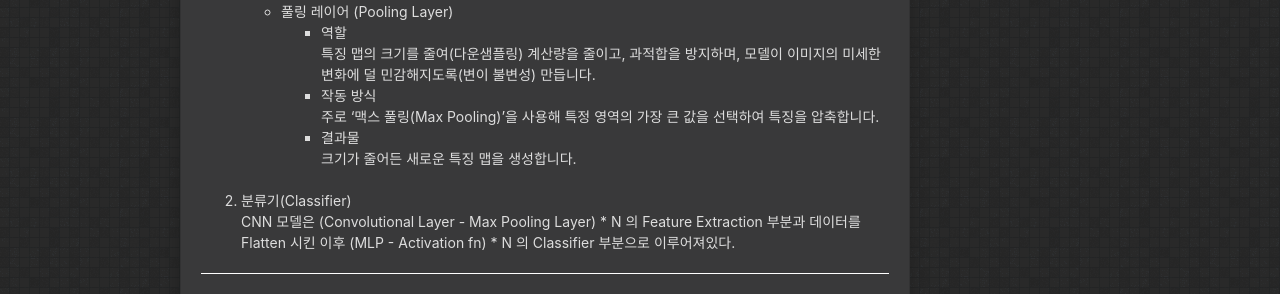
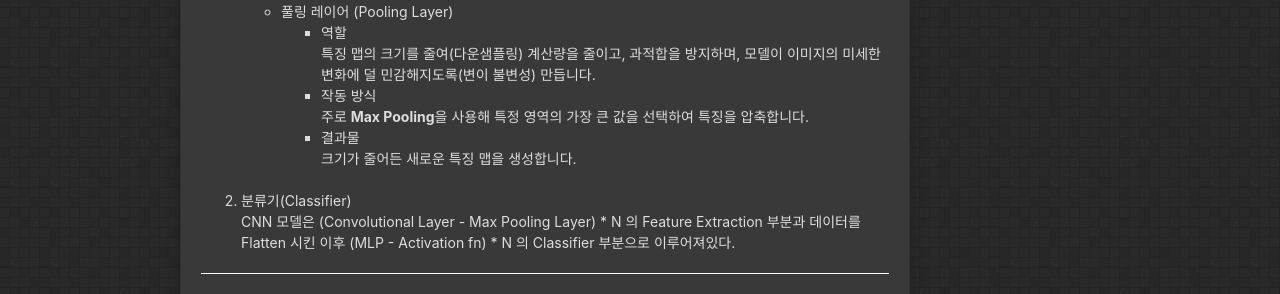
Before and after one commit to Lee-keonhee/AIcodeit, a Jekyll site: the page built from _posts/2025-08-17-weekly_6.md, in a window 1280 px wide and 900 px high, scrolled down 1005 px. Shown: the part 218-512 px from the top of the window. Built offline with Jekyll 4.4.1, drawn with Linux system fonts in a browser that asks for light colours.

Commit message:
Update 2025-08-17-weekly_6.md

```diff
--- a/_posts/2025-08-17-weekly_6.md
+++ b/_posts/2025-08-17-weekly_6.md
@@ -39,7 +39,7 @@ Convolutional Neural Network(CNN)은 기본적으로 아래 그림과 같은 형
   * 역할
   특징 맵의 크기를 줄여(다운샘플링) 계산량을 줄이고, 과적합을 방지하며, 모델이 이미지의 미세한 변화에 덜 민감해지도록(변이 불변성) 만듭니다.
   * 작동 방식
-  주로 '맥스 풀링(Max Pooling)'을 사용해 특정 영역의 가장 큰 값을 선택하여 특징을 압축합니다.
+  주로 **Max Pooling**을 사용해 특정 영역의 가장 큰 값을 선택하여 특징을 압축합니다.
   * 결과물
   크기가 줄어든 새로운 특징 맵을 생성합니다.
   <br>
```
